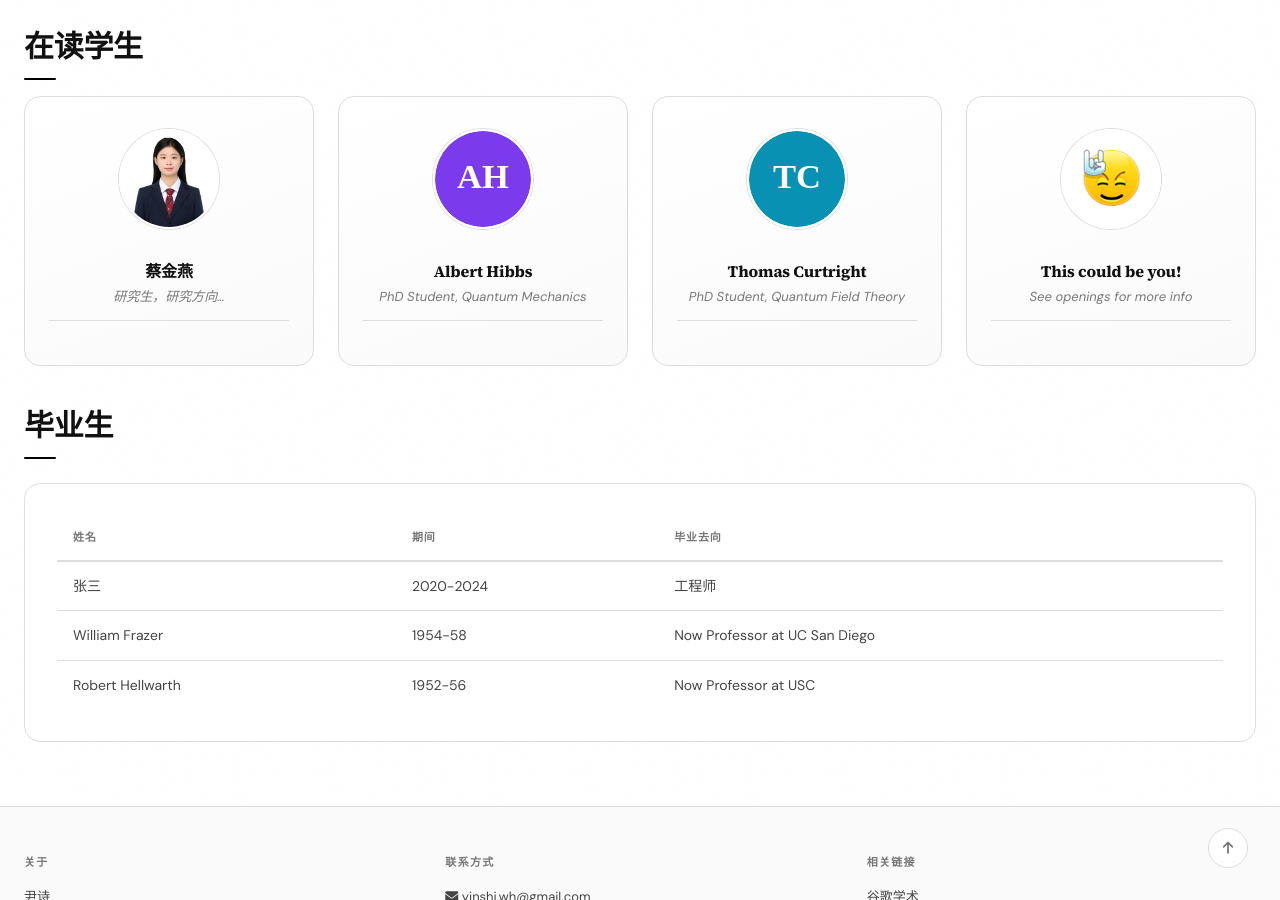
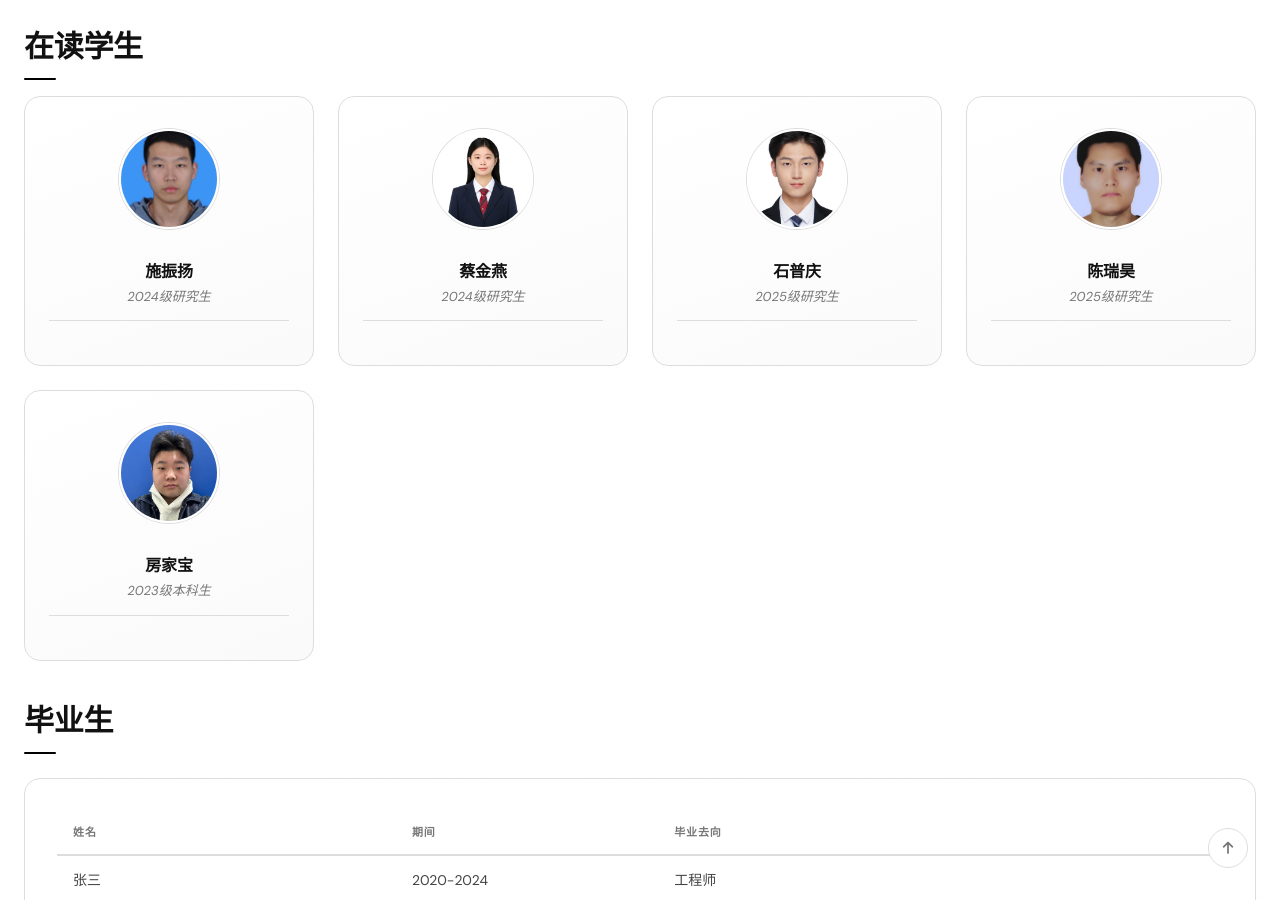
Before and after one commit to jinyanc08-lgtm/yinshi-lab, a Jekyll site: the page built from _pages/team.md, in a window 1280 px wide and 900 px high, scrolled down 605 px. Built offline with Jekyll 4.4.1, drawn with Linux system fonts in a browser that asks for light colours; a style sheet for code colours, icons or effects is not loaded.

Commit message:
Update website content

```diff
--- a/_data/team_members.yml
+++ b/_data/team_members.yml
@@ -3,18 +3,22 @@
 # Optional: email, website, scholar, github, researchgate, cv
 # Photos go in images/ or images/team/
 
+- name: 施振扬
+  photo: team/szy.jpg
+  info: 2024级研究生
+
 - name: 蔡金燕
   photo: team/cjy.jpg
-  info: 研究生，研究方向...
+  info: 2024级研究生
 
-- name: Albert Hibbs
-  photo: team/albert-hibbs.svg
-  info: PhD Student, Quantum Mechanics
+- name: 石普庆
+  photo: team/spq.png
+  info: 2025级研究生
 
-- name: Thomas Curtright
-  photo: team/thomas-curtright.svg
-  info: PhD Student, Quantum Field Theory
+- name: 陈瑞昊
+  photo: team/crh.jpg
+  info: 2025级研究生
 
-- name: "This could be you!"
-  photo: rock.jpg
-  info: See openings for more info
+- name: 房家宝
+  photo: team/fjb.jpg
+  info: 2023级本科生
```
Also changed, not shown: images/team/crh.jpg (added), images/team/fjb.jpg (added), images/team/spq.png (added), images/team/szy.jpg (added).
